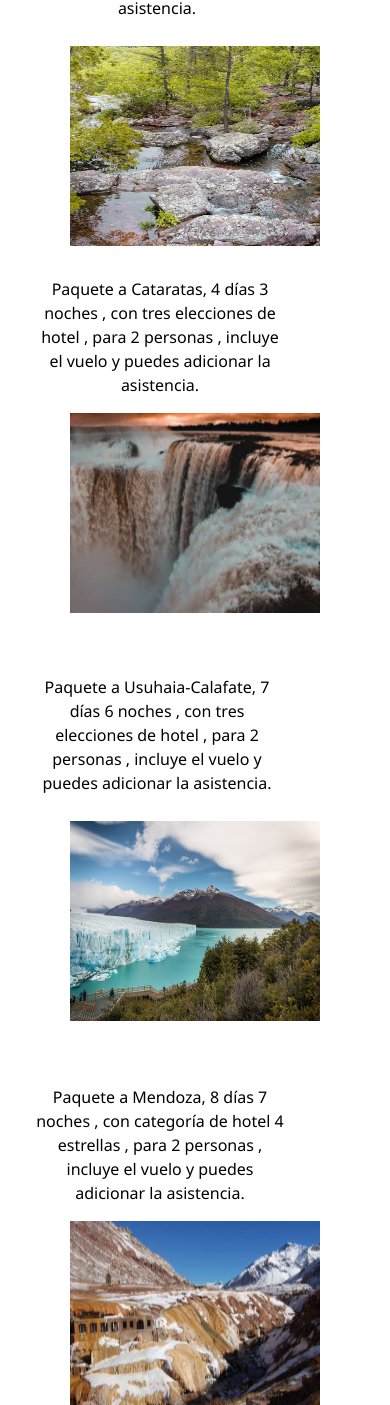
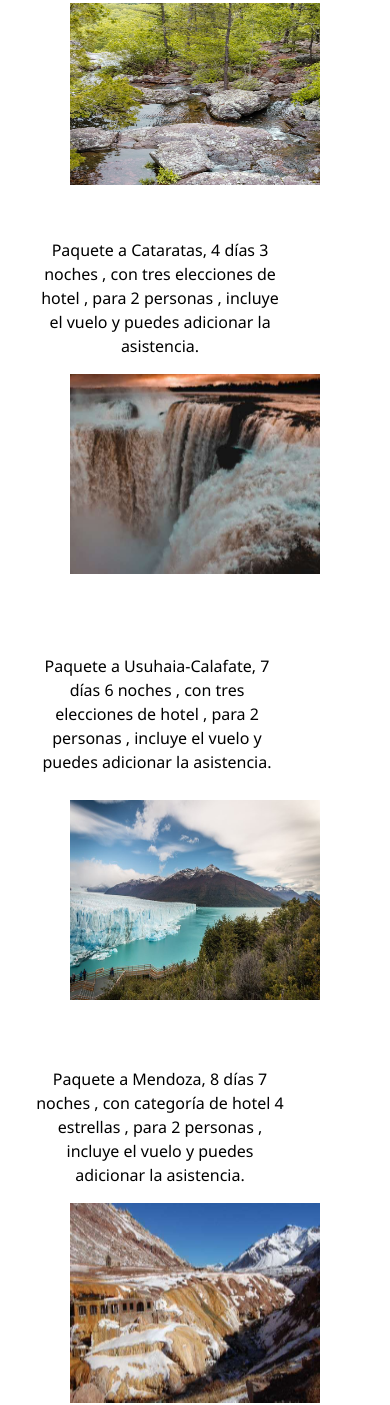
Before and after one commit to gabypizzutti/pizzuviajes-proyecto-final, a website: page index.html in a window 390 px wide. Shown: the part 467-1872 px from the top of the page. Drawn offline with nearby package versions, Linux system fonts and the light colour scheme; a web font is replaced by a local one.

Commit message:
ajuste page paquete vista mobile

```diff
--- a/scss/_grid.scss
+++ b/scss/_grid.scss
@@ -181,10 +181,6 @@ nav ul li a:hover {
        padding-left: 0px;
     }
 
-    .calafate{
-        padding-bottom: 0.5em;
-    }
-
     .textoPromo{
        margin-left: 2em;
        margin-bottom: 1em;
@@ -195,7 +191,7 @@ nav ul li a:hover {
     //    margin-left: 0.5em;
        margin-bottom: 1em;
        padding-left: 35px;
-       padding-top: 1em;
+       padding-top: 0.5em;
     }
 
     .textoPromo2{
@@ -248,7 +244,7 @@ nav ul li a:hover {
 		grid-area: main;
 		display: $grid;
 		grid-template-columns: 100%;
-		grid-template-rows: 0.3fr 0.9fr 0.9fr 0.9fr 0.9fr;
+		grid-template-rows: 0.2fr 0.9fr 0.9fr 0.9fr 0.9fr;
 		gap: 0px 0px;
 		grid-template-areas:
 		"title "
@@ -301,7 +297,7 @@ nav ul li a:hover {
     	display: $grid;
 		grid-auto-columns: 1fr;
 		grid-template-columns: 100%;
-		grid-template-rows: 30px 90px 60px 1750px 70px;
+		grid-template-rows: 30px 90px 60px 1650px 70px;
 		grid-template-areas:
 		"contacto"
 		"header"
@@ -330,7 +326,7 @@ nav ul li a:hover {
 		grid-area: main;
 		display: $grid;
 		grid-template-columns: 100%;
-		grid-template-rows: 0.3fr 0.9fr 0.9fr 0.9fr 1fr;
+		grid-template-rows: 0.2fr 0.9fr 0.9fr 0.9fr 0.9fr;
 		gap: 0px 0px;
 		grid-template-areas:
 		"title "
@@ -350,24 +346,28 @@ nav ul li a:hover {
 		grid-area: promo;
 		flex-direction: column;
         overflow-y: hidden;
+        height: 380px;
     }
 
 	.promo1 {
 		grid-area: promo1;
 		flex-direction: column;
         overflow-y: hidden;
+        height: 380px;
 	}
 
 	.promo2 {
 		grid-area: promo2;
 		flex-direction: column;
         overflow-y: hidden;
+        height: 380px;
 	}
 
 	.promo3 {
 		grid-area: promo3;
 		flex-direction: column;
         overflow-y: hidden;
+        height: 380px;
 	}
 
 	.piePagina{
```
Also changed, not shown: css/main.css, 1 other file.
